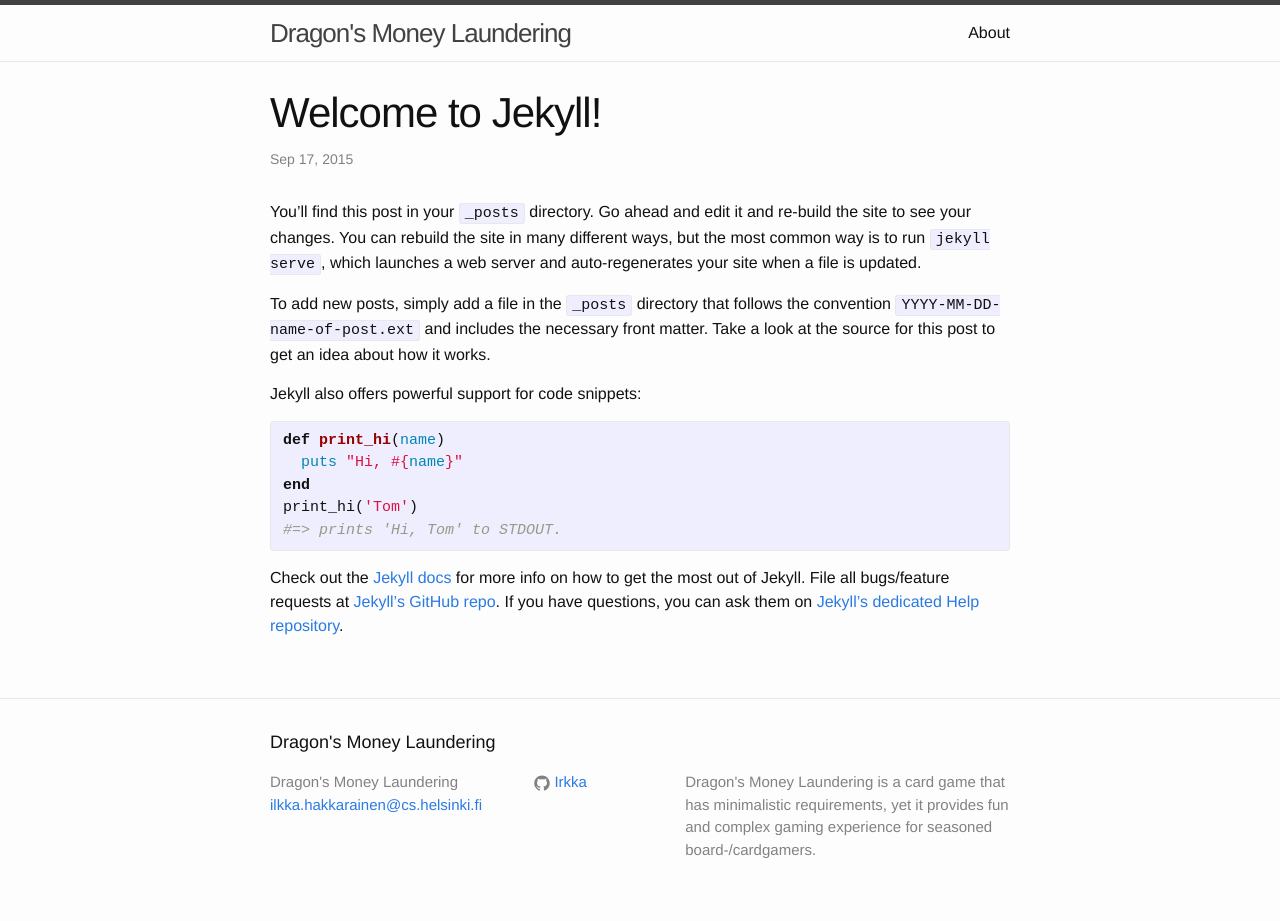
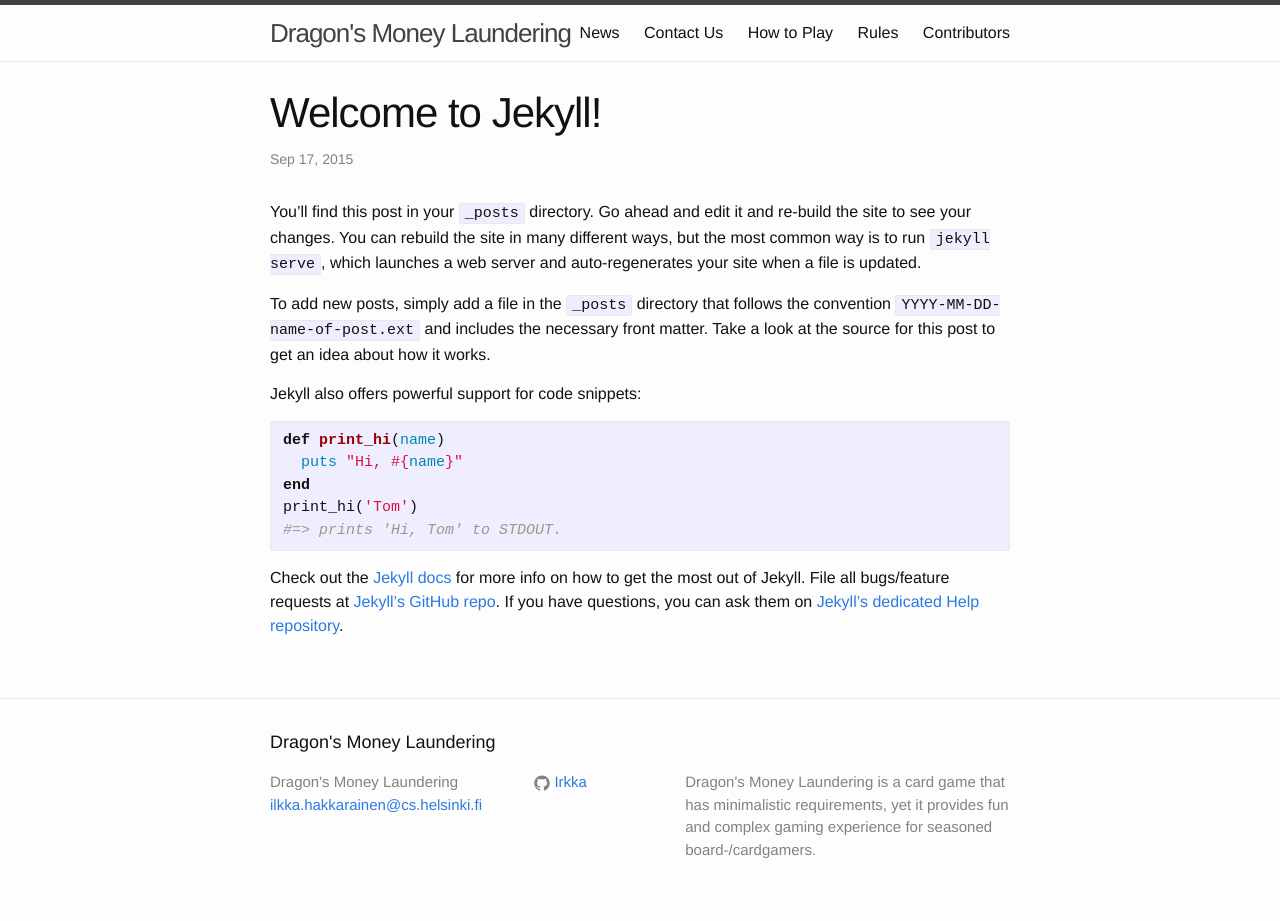
Before and after one commit to LockieMacpherson/dml-website-1, a Jekyll site: the page built from _posts/2015-09-17-welcome-to-jekyll.markdown, in a window 1280 px wide. Built offline with Jekyll 4.4.1, drawn with Linux system fonts in a browser that asks for light colours.

Commit message:
Define site content structure

```diff
--- /dev/null
+++ b/contact-us/index.md
@@ -0,0 +1,4 @@
+---
+layout: page
+title: Contact Us
+---
--- /dev/null
+++ b/contributors/index.md
@@ -0,0 +1,4 @@
+---
+layout: page
+title: Contributors
+---
--- /dev/null
+++ b/how-to-play/index.md
@@ -0,0 +1,4 @@
+---
+layout: page
+title: How to Play
+---
--- a/index.html
+++ b/news/index.html
@@ -1,5 +1,6 @@
 ---
-layout: default
+layout: page
+title: News
 ---
 
 <div class="home">
--- /dev/null
+++ b/rules/index.md
@@ -0,0 +1,4 @@
+---
+layout: page
+title: Rules
+---
```
Also changed, not shown: about.md (deleted, +0 -11 lines), index.md (added, +5 -0 lines).
